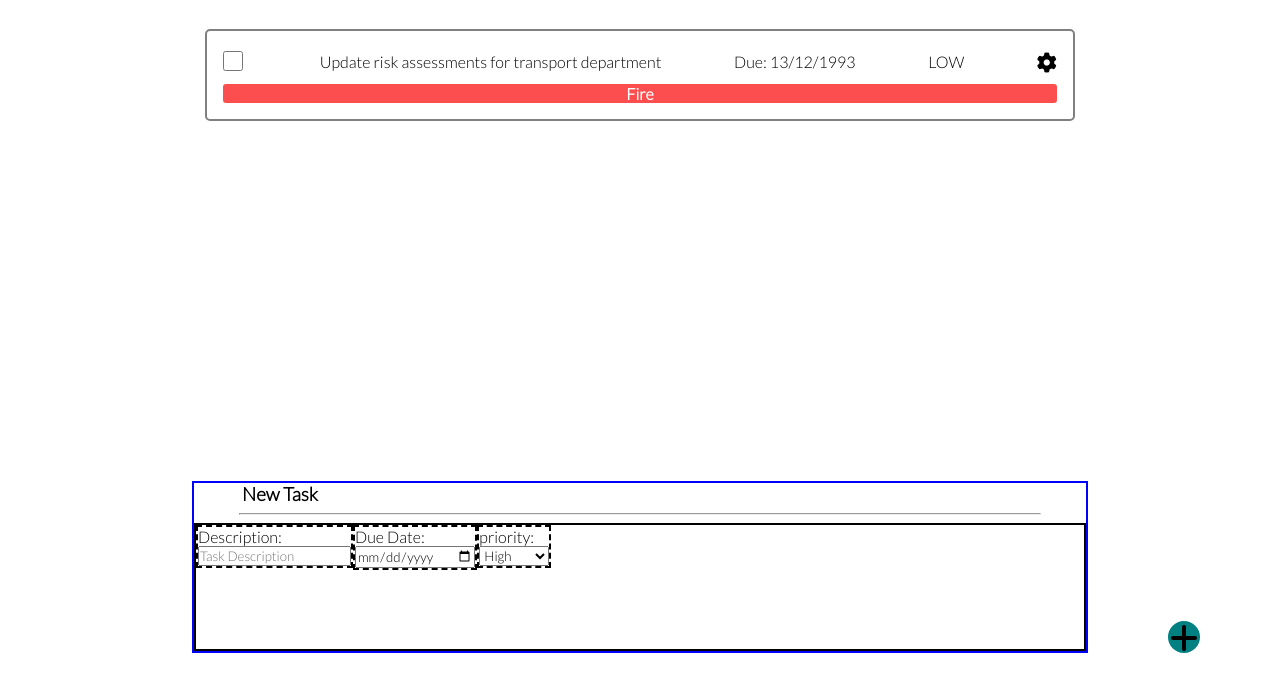
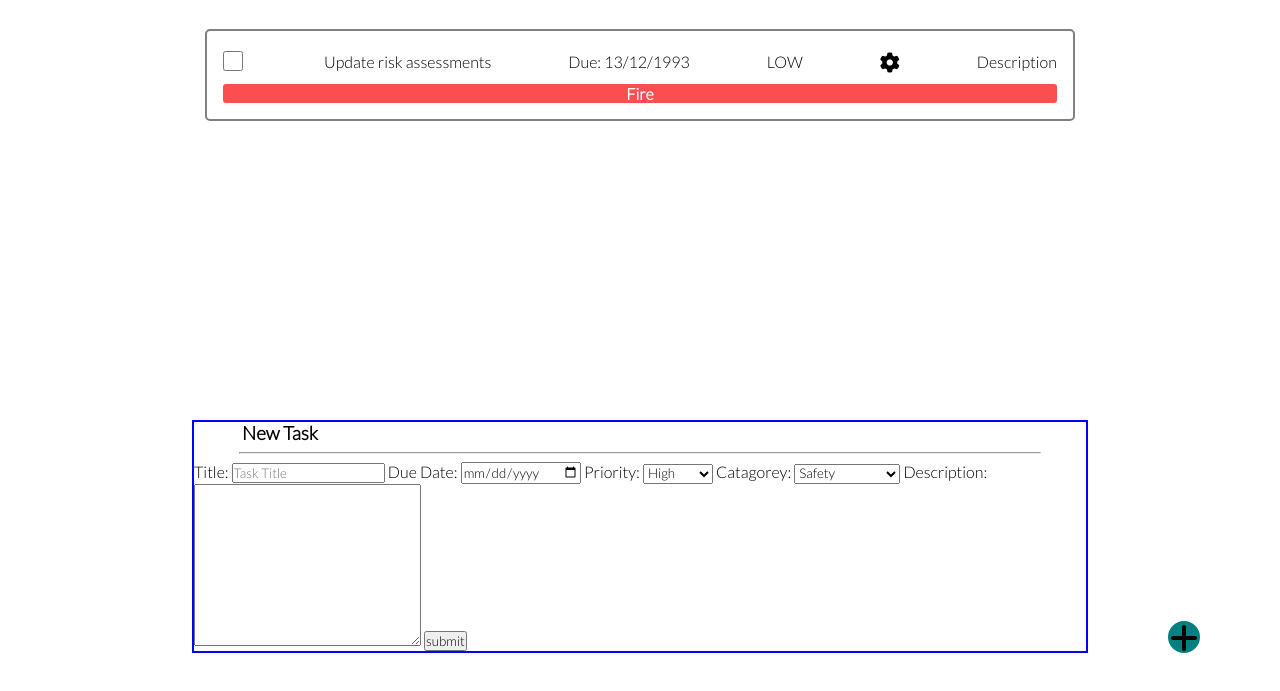
Before and after one commit to VenexCon/SHEQ-To-Do-List-, a website built with webpack: page dist/index.html in a window 1280 px wide. Shown: the part 67-758 px from the top of the page. Built offline with nearby package versions, Linux system fonts and the light colour scheme; a web font is replaced by a local one.

Commit message:
<update> finished Modal desk-top styling

```diff
--- a/dist/index.html
+++ b/dist/index.html
@@ -53,10 +53,11 @@
               </label>
             </div>
 
-            <div class="hero-title">Update risk assessments for transport department</div>
+            <div class="hero-title">Update risk assessments</div>
             <div class="hero-date">Due: 13/12/1993</div>
             <div class="hero-priority">LOW</div>
             <div class="hero-edit"><i class="fa-solid fa-gear"></i></div>
+            <div class="hero-description">Description</div>
             <div class="hero-catagorey">Fire</div>
 
           </div> <!-- End of hero-card -->
@@ -76,24 +77,39 @@
     <div class="modal-dialog">
       <h3>New Task</h3>
         <hr>
-      <div class="modal-form">
+      <div class="modal-form-container">
         <form action="#" id="task-form">
 
-          <label for="task-title">Description:
-            <input type="text" id="task-title" required placeholder="Task Description">
+          <label for="task-title">Title:
+            <input type="text" id="task-title" required placeholder="Task Title">
           </label>
 
           <label for="task-date">Due Date:
             <input type ="date" required id="task-date", placeholder="dd-mm-yyyy">
           </label>
 
-          <label for="task-priority">priority:
+          <label for="task-priority">Priority:
             <select name="task-priority" id="task-priority">
               <option value="high">High</option>
               <option value="medium">Medium</option>
               <option value="low">Low</option>
             </select>
           </label>
+
+          <label for="task-catagorey">Catagorey:
+            <select name="task-catagorey" id="task-catagorey">
+              <option value="safety">Safety</option>
+              <option value="Environmental">Environmental</option>
+              <option value="health">Health</option>
+              <option value="quality">Quality</option>
+            </select>
+          </label>
+
+          <label for="task-description" id="TDLabel">Description:
+            <textarea name="description" id="task-description" cols="30" rows="10"></textarea>
+          </label>
+
+          <button type="submit">submit</button>
 
       </form>
 
```
Also changed, not shown: dist/main.js (+18 -4 lines).
